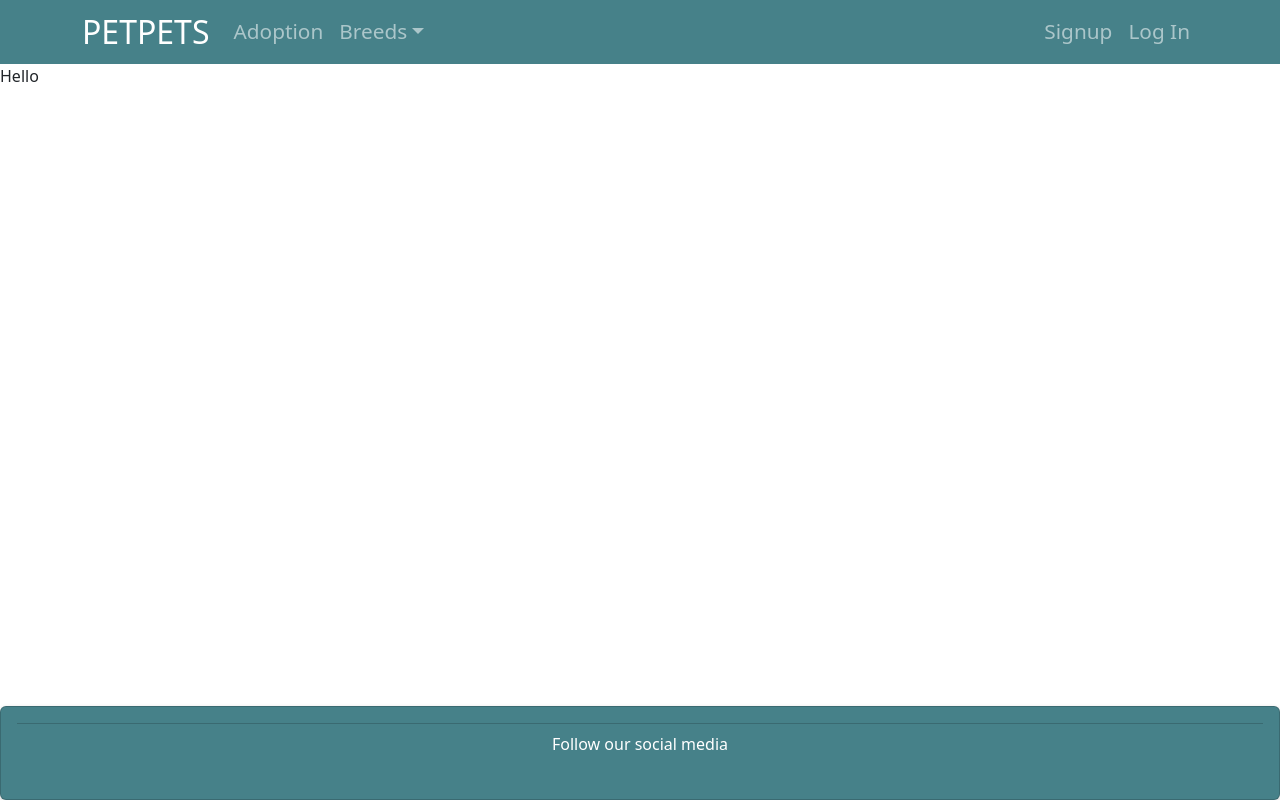
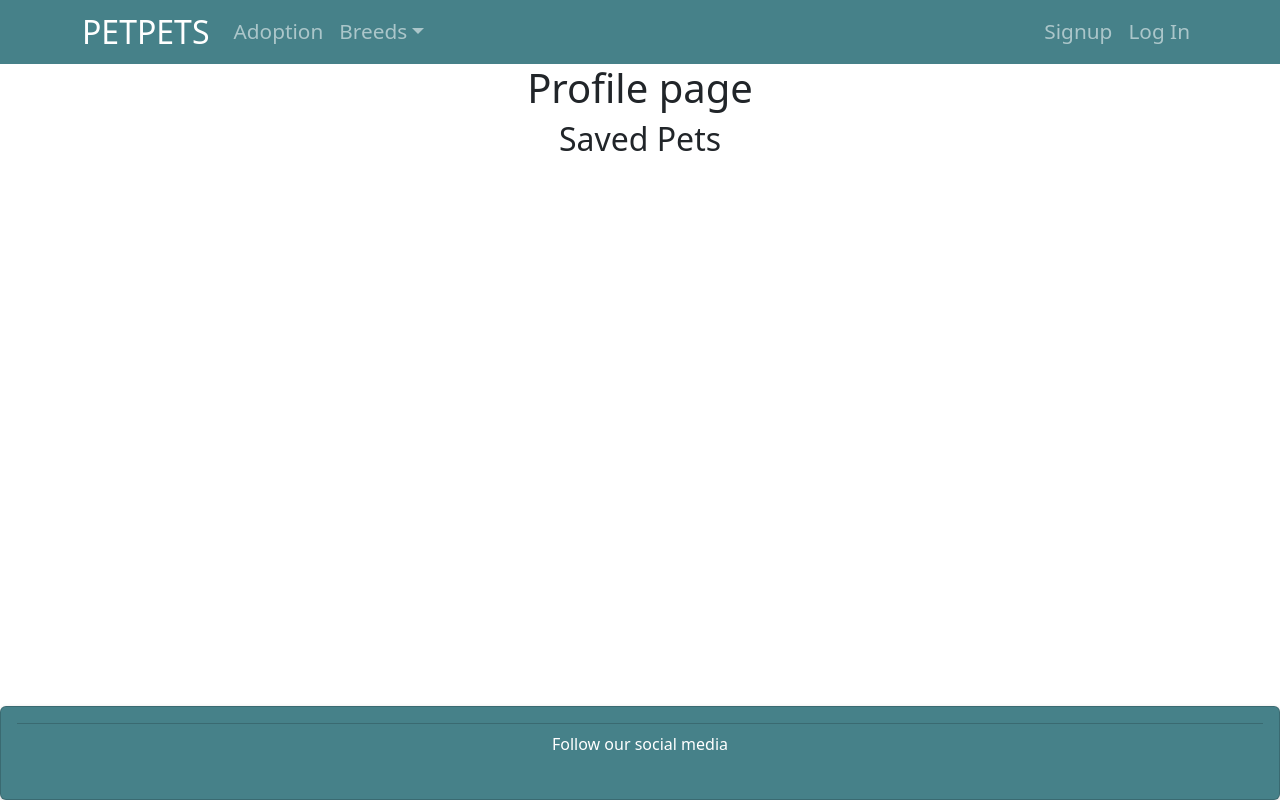
Before and after one commit to Joelhiguera/petpets, a React (Create React App) app in the folder client/: page /profile in a window 1280 px wide. Built offline with nearby package versions, Linux system fonts and the light colour scheme.

Commit message:
refactor

```diff
--- a/client/src/pages/Profile.js
+++ b/client/src/pages/Profile.js
@@ -19,7 +19,9 @@ const Profile = () => {
 
   return(
     <>
-      <p>Hello</p>
+      <h1 style={{textAlign: 'center'}}>Profile page</h1>
+      <h2 style={{textAlign: 'center'}}>Saved Pets</h2>
+
     </>
   )
 }
```
Also changed, not shown: 17 other files (tests, documents, lock files or other folders).
